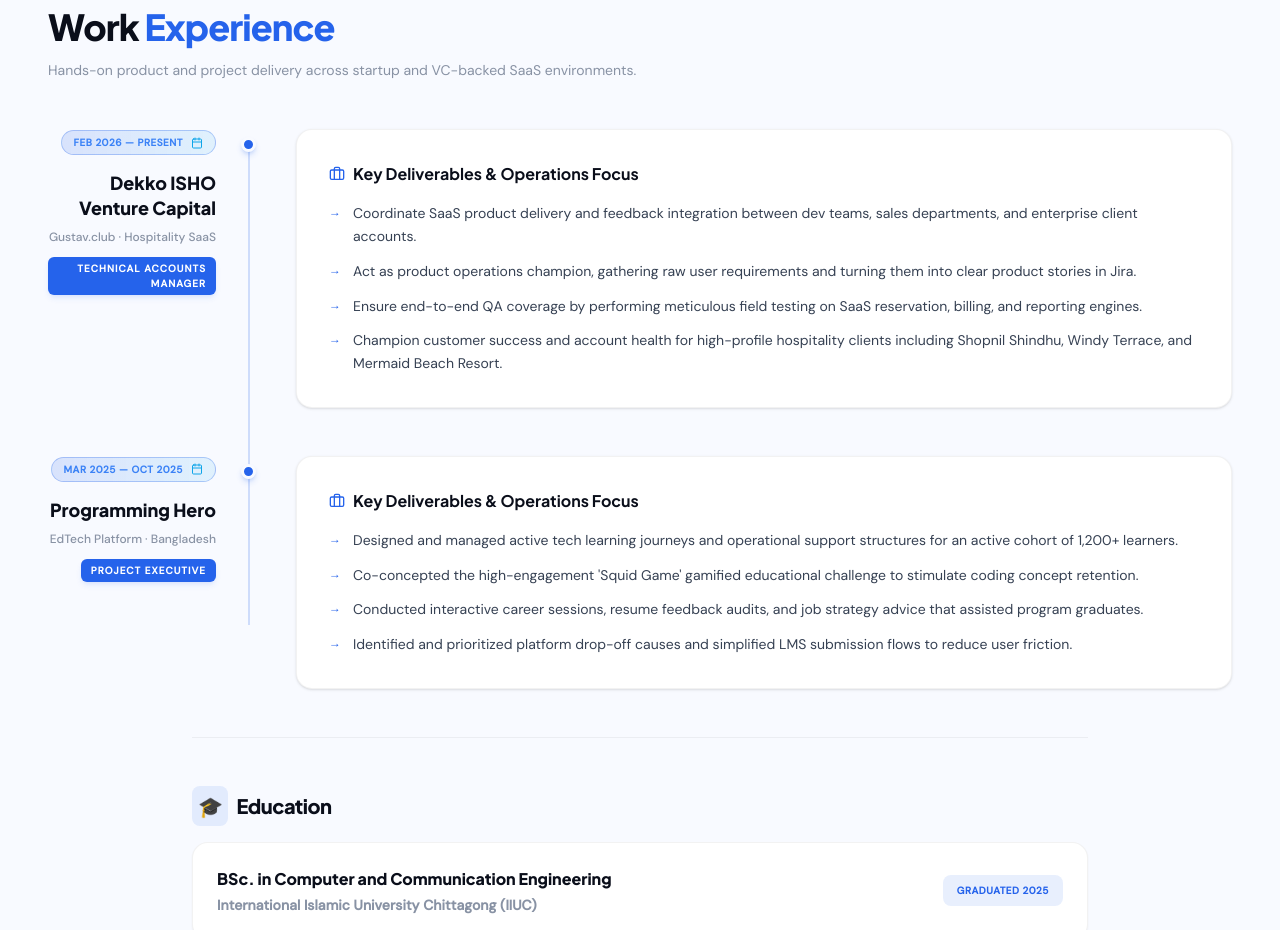
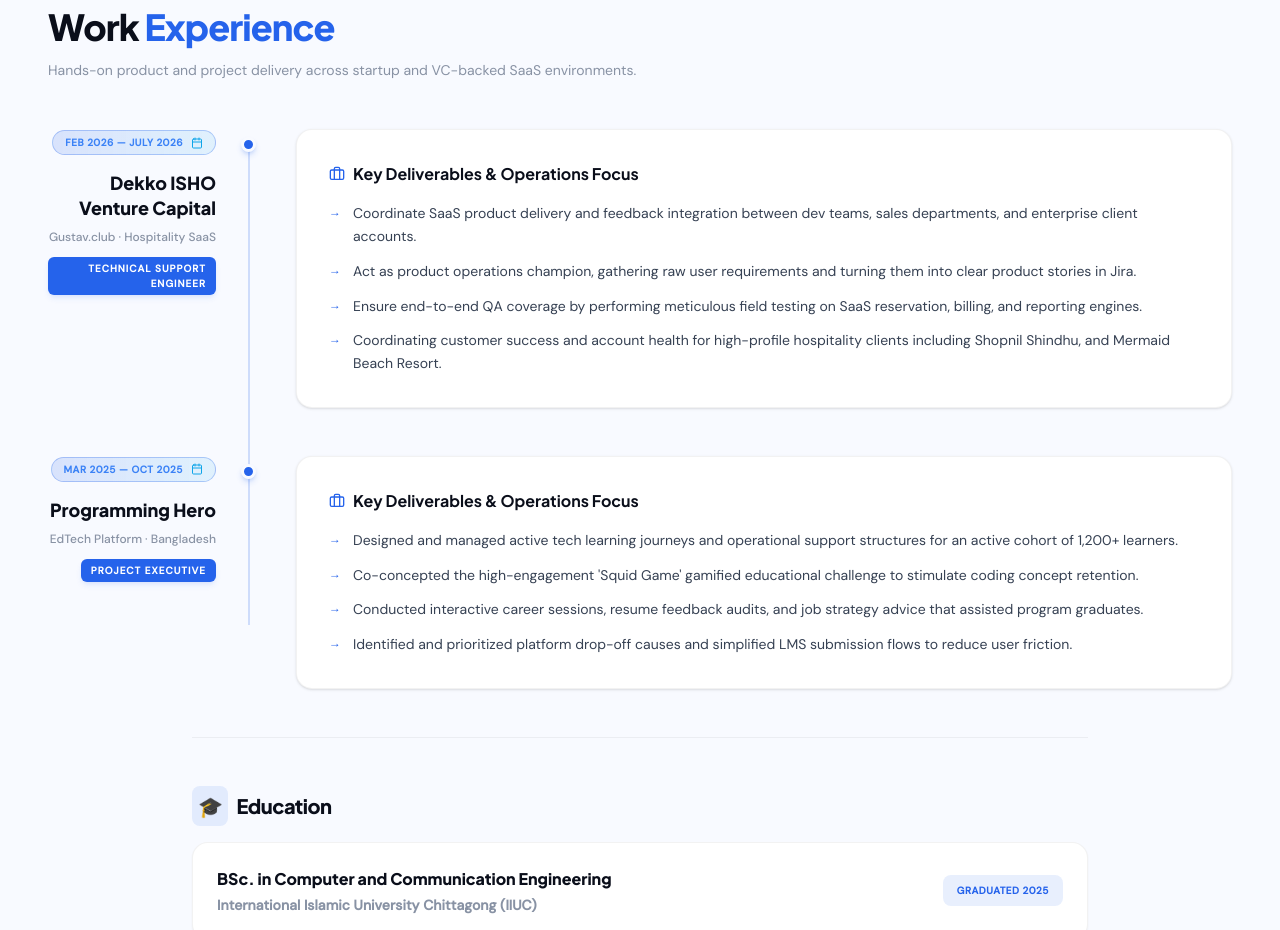
Before and after one commit to omarhasnain/omar-hasnain-mahmud-portfolio, a React (Vite) app: page / in a window 1280 px wide. Shown: the part 3600-4530 px from the top of the page. Built offline with nearby package versions, Linux system fonts and the light colour scheme.

Commit message:
v1.0 information updated

```diff
--- a/src/data.ts
+++ b/src/data.ts
@@ -72,17 +72,16 @@ export const CASE_STUDIES: CaseStudy[] = [
 
 export const EXPERIENCE: ExperienceItem[] = [
   {
-    period: "Feb 2026 — Present",
+    period: "Feb 2026 — July 2026",
     company: "Dekko ISHO Venture Capital",
     sub: "Gustav.club · Hospitality SaaS",
-    role: "Technical Accounts Manager",
+    role: "Technical Support Engineer",
     highlights: [
       "Coordinate SaaS product delivery and feedback integration between dev teams, sales departments, and enterprise client accounts.",
       "Act as product operations champion, gathering raw user requirements and turning them into clear product stories in Jira.",
       "Ensure end-to-end QA coverage by performing meticulous field testing on SaaS reservation, billing, and reporting engines.",
-      "Champion customer success and account health for high-profile hospitality clients including Shopnil Shindhu, Windy Terrace, and Mermaid Beach Resort."
+      "Coordinating customer success and account health for high-profile hospitality clients including Shopnil Shindhu, and Mermaid Beach Resort."
     ],
-    // clients: ["Shopnil Shindhu", "Windy Terrace", "Mermaid Beach Resort", "White Beach Resort"]
   },
   {
     period: "Mar 2025 — Oct 2025",
```
